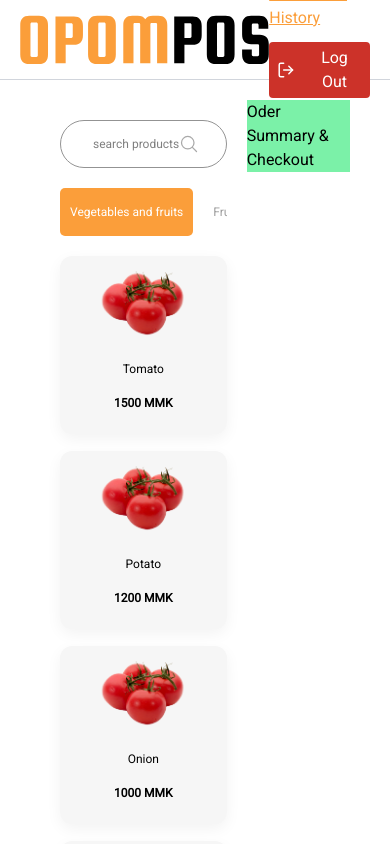
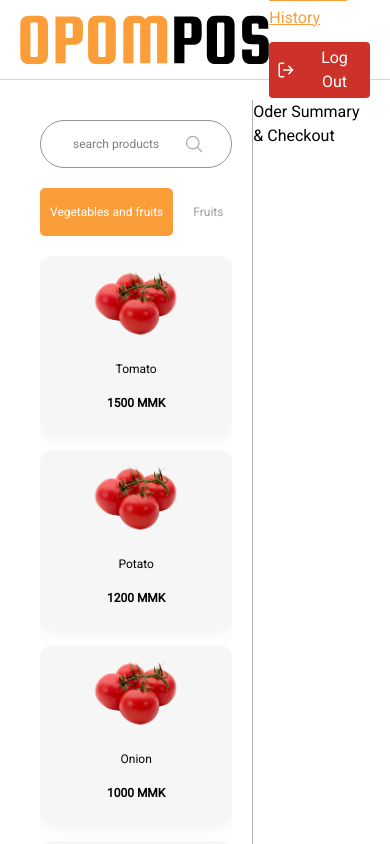
Before and after one commit to one-project-one-month/opom-pos-react-js, a Next.js app: page / in a window 390 px wide. Shown: the top 844 px of the page. Built offline with nearby package versions, Linux system fonts and the light colour scheme.

Commit message:
Enhance layout responsiveness and improve product list styling

```diff
--- a/app/(root)/(main)/page.tsx
+++ b/app/(root)/(main)/page.tsx
@@ -4,17 +4,17 @@ import ProductSearch from "@/app/components/product-search";
 
 export default function Home() {
   return (
-    <div className="flex justify-center items-start max-w-[1280px] mx-auto">
-      <div className="w-2/3 h-full p-5">
+    <div className="flex justify-center items-start max-w-[1280px] mx-auto min-h-screen h-screen">
+      <div className="w-2/3 h-screen p-5 flex flex-col border-r border-[#9E9E9ECC]">
         <div className="space-y-5">
           <ProductSearch/>
           <CategoryList/>
         </div>
-        <div>
+        <div className="flex-1 min-h-0 mt-5">
           <ProductList/>
         </div>
       </div>
-      <div className="w-1/3 h-full bg-green-300">
+      <div className="w-1/3 h-screen">
         Oder Summary & Checkout
       </div>
     </div>
--- a/app/(root)/layout.tsx
+++ b/app/(root)/layout.tsx
@@ -31,7 +31,7 @@ export default function RootLayout({
       >
         <Providers>
           <Header />
-          <main className="pt-[100px] px-10">
+          <main className="pt-[100px] px-5 lg:px-10">
             {children}
           </main>
         </Providers>
--- a/app/components/product-list.tsx
+++ b/app/components/product-list.tsx
@@ -16,7 +16,7 @@ const dummyProducts = [
 
 const ProductList = () => {
   return (
-    <div className='mt-5 grid sm:grid-cols-2 md:grid-cols-3 lg:grid-cols-4 gap-[17px] lg:gap-[20px]'>
+    <div className='h-full grid sm:grid-cols-2 md:grid-cols-3 lg:grid-cols-4 gap-[17px] lg:gap-[20px] overflow-y-auto no-scrollbar'>
         {dummyProducts.map((product, i) => (
           <ProductCard
             key={i}
```
